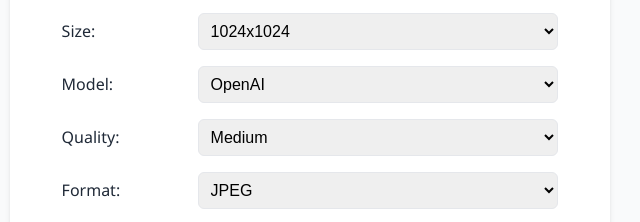
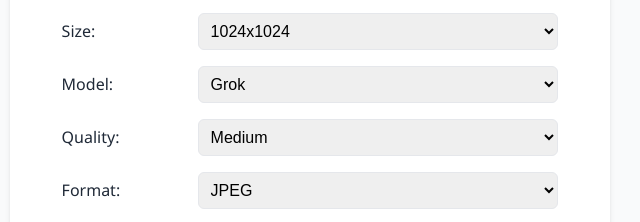
Before and after one commit to eugenetwtw/imageapi, a website: page public/index.html in a window 1280 px wide. Shown: the part 921-1143 px from the top of the page, 330-970 px from the left. Drawn offline with nearby package versions, Linux system fonts and the light colour scheme; no server answers.

Commit message:
fix: Correct default model selection to 'grok' in model dropdown

```diff
--- a/public/index.html
+++ b/public/index.html
@@ -106,8 +106,8 @@
                 <div class="option-group">
                     <label for="model-select">Model:</label>
                     <select id="model-select">
-                        <option value="openai" selected>OpenAI</option>
-                        <option value="grok">Grok</option>
+                        <option value="openai">OpenAI</option>
+                        <option value="grok" selected>Grok</option>
                     </select>
                 </div>
 
```
